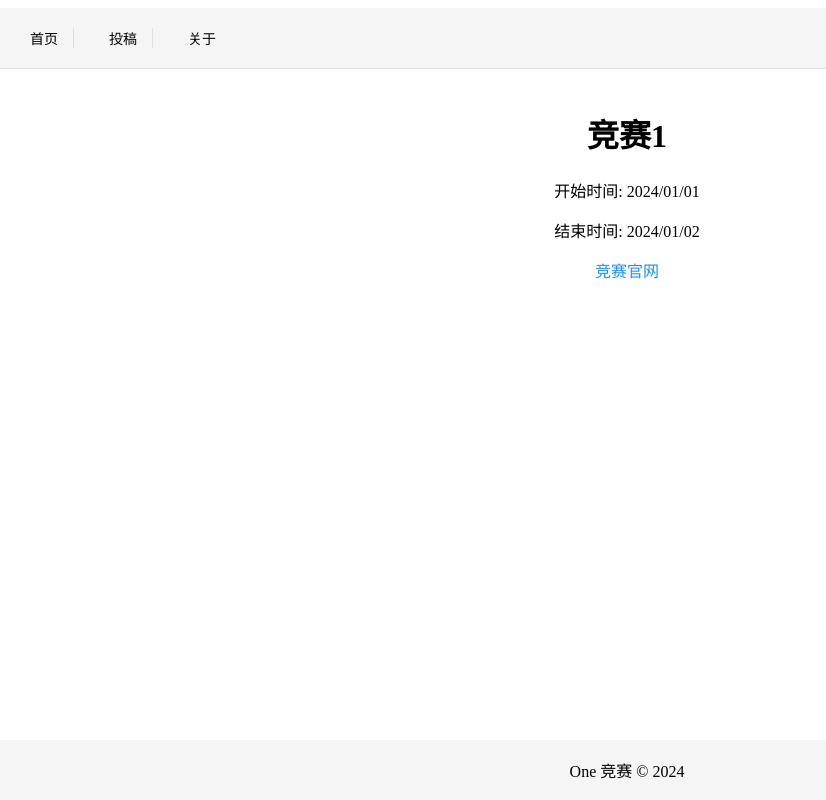
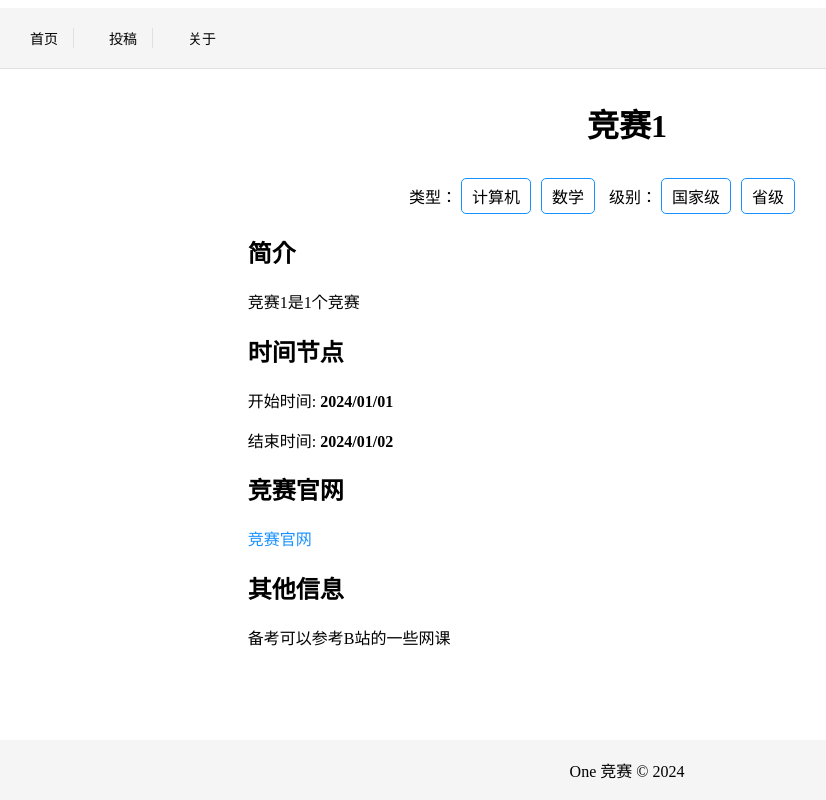
Before and after one commit to shiquda/one-competition, a Vue app in the folder frontend/: page /competition/1 in a window 1280 px wide. Shown: the whole page, without its empty margins (13-839 px from the left). Built offline with nearby package versions, Linux system fonts and the light colour scheme.

Commit message:
feat: 完善竞赛详细信息页面的框架

```diff
--- a/frontend/src/views/CompetitionDetail.vue
+++ b/frontend/src/views/CompetitionDetail.vue
@@ -1,10 +1,34 @@
 <template>
-  <div class="competition-detail">
+  <div class="competition-detail-header">
     <h1>{{ competition.name }}</h1>
+  </div>
+
+  <div class="competition-detail-tag-item">
+    类型：
+    <ul class="tag-list">
+      <li v-for="type in competition.type">{{ type }}</li>
+    </ul>
+    级别：
+    <ul class="tag-list">
+      <li v-for="level in competition.level">{{ level }}</li>
+    </ul>
+  </div>
+
+  <div class="competition-detail-content">
+    <h2>简介</h2>
+
     <p>{{ competition.description }}</p>
-    <p>开始时间: {{ formatDate(competition.startTime) }}</p>
-    <p>结束时间: {{ formatDate(competition.endTime) }}</p>
-    <a :href="competition.url" target="_blank">竞赛官网</a>
+    <h2>时间节点</h2>
+    <p>
+      开始时间: <strong>{{ formatDate(competition.startTime) }}</strong>
+    </p>
+    <p>
+      结束时间: <strong>{{ formatDate(competition.endTime) }}</strong>
+    </p>
+    <h2>竞赛官网</h2>
+    <a :href="competition.officialSiteUrl" target="_blank">竞赛官网</a>
+    <h2>其他信息</h2>
+    <p>{{ competition.otherInfo }}</p>
   </div>
 </template>
 
@@ -27,6 +51,11 @@
         name: '竞赛1',
         startTime: '2024-01-01',
         endTime: '2024-01-02',
+        description: '竞赛1是1个竞赛',
+        officialSiteUrl: 'https://example.com',
+        type: ['计算机', '数学'],
+        level: ['国家级', '省级'],
+        otherInfo: '备考可以参考B站的一些网课',
       };
     } catch (error) {
       console.error('获取竞赛详情失败:', error);
@@ -44,18 +73,51 @@
 </script>
 
 <style scoped>
-  .competition-detail {
-    max-width: 800px;
+  .competition-detail-header {
     margin: 0 auto;
-    padding: 20px;
+    padding: 10px;
   }
 
-  .competition-detail a {
+  .competition-detail-content {
+    margin-left: 20%;
+    text-align: left;
+  }
+
+  .competition-detail-content a {
     color: #1890ff;
     text-decoration: none;
   }
 
-  .competition-detail a:hover {
+  .competition-detail-content a:hover {
     text-decoration: underline;
   }
+
+  .competition-detail-tag-item {
+    display: inline-block;
+    margin-right: 40px;
+  }
+
+  .competition-detail-tag-item ul {
+    display: inline-block;
+    margin: 0;
+    padding: 0;
+  }
+
+  .competition-detail-tag-item li {
+    display: inline-block;
+    margin-right: 10px;
+  }
+
+  .tag-list {
+    display: flex;
+    flex-wrap: wrap;
+    gap: 10px;
+  }
+
+  .tag-list li {
+    list-style: none;
+    padding: 5px 10px;
+    border: 1px solid #1890ff;
+    border-radius: 5px;
+  }
 </style>
```
